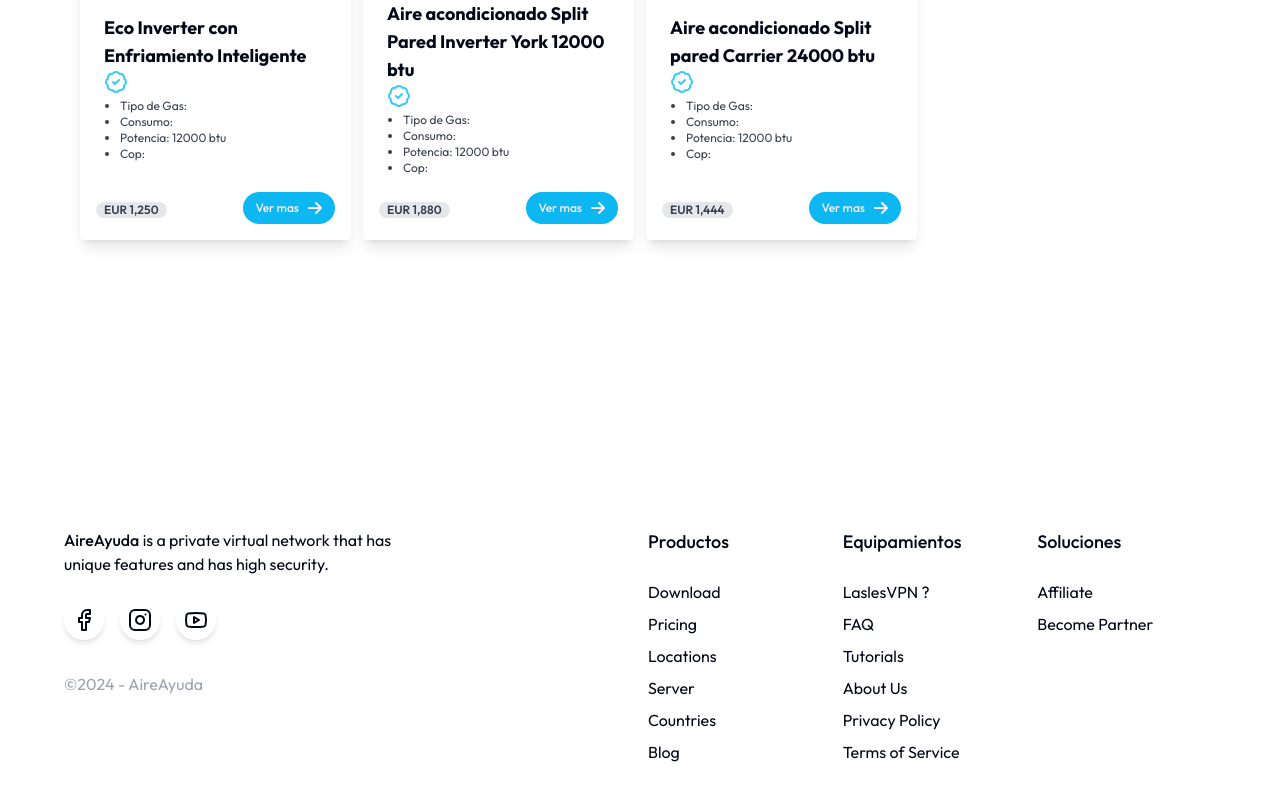
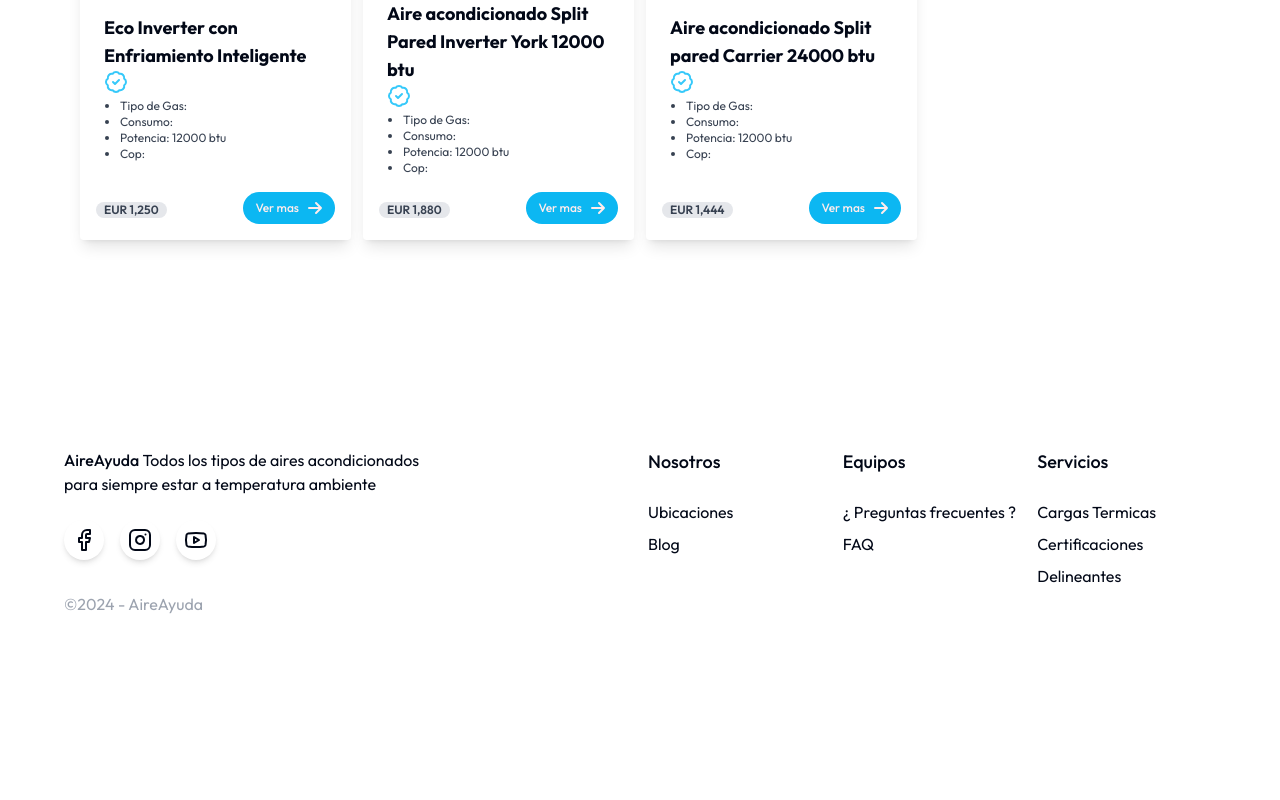
Before and after one commit to robcartome/website-front, a Next.js app: page /details/1 in a window 1280 px wide. Shown: the part 1476-2276 px from the top of the page. After the commit the page ends 2188 px from the top, so only its background shows below. Built offline with nearby package versions, Linux system fonts and the light colour scheme.

Commit message:
Add SectionInfo

```diff
--- a/app/(routes)/(home)/components/Hero/Hero.jsx
+++ b/app/(routes)/(home)/components/Hero/Hero.jsx
@@ -7,25 +7,7 @@ import {motion} from "framer-motion";
 import getScrollAnimation from "@/lib/getScrollAnimation";
 import ScrollAnimationWrapper from "../../../../../components/ScrollAnimationWrapper";
 
-const Hero = ({
-  listUser = [
-    {
-      name: "Usuarios",
-      number: "390",
-      icon: "/assets/Icon/heroicons_sm-user.svg",
-    },
-    {
-      name: "Lugares",
-      number: "20",
-      icon: "/assets/Icon/gridicons_location.svg",
-    },
-    {
-      name: "Servicios",
-      number: "50",
-      icon: "/assets/Icon/bx_bxs-server.svg",
-    },
-  ],
-}) => {
+const Hero = () => {
   const scrollAnimation = useMemo(() => getScrollAnimation(), []);
 
   return (
@@ -61,35 +43,6 @@ const Hero = ({
             </div>
           </motion.div>
       </ScrollAnimationWrapper>
-      <div className="relative w-full flex">
-        <ScrollAnimationWrapper
-          className="rounded-lg w-full grid grid-flow-row sm:grid-flow-row grid-cols-1 sm:grid-cols-3 py-9 divide-y-2 sm:divide-y-0 sm:divide-x-2 divide-gray-100 bg-white-500 z-10">
-          {listUser.map((listUsers, index) => (
-            <motion.div
-              className="flex items-center justify-start sm:justify-center py-4 sm:py-6 w-8/12 px-4 sm:w-auto mx-auto sm:mx-0"
-              key={index}
-              custom={{duration: 2 + index}}
-              variants={scrollAnimation}
-            >
-              <div className="flex mx-auto w-40 sm:w-auto">
-                <div className="flex items-center justify-center bg-sky-100 w-12 h-12 mr-6 rounded-full">
-                  <img src={listUsers.icon} className="h-6 w-6" />
-                </div>
-                <div className="flex flex-col">
-                  <p className="text-xl text-black-600 font-bold">
-                    {listUsers.number}+
-                  </p>
-                  <p className="text-lg text-black-500">{listUsers.name}</p>
-                </div>
-              </div>
-            </motion.div>
-          ))}
-       </ScrollAnimationWrapper>
-       <div
-          className="absolute bg-black-600 opacity-5 w-11/12 roudned-lg h-64 sm:h-48 top-0 mt-8 mx-auto left-0 right-0"
-          style={{ filter: "blur(114px)" }}
-       ></div>
-      </div>
     </div>
   );
 };
--- /dev/null
+++ b/app/(routes)/(home)/components/SectionInfo/SectionInfo.jsx
@@ -0,0 +1,67 @@
+"use client";
+
+import React, { useMemo } from "react";
+import {motion} from "framer-motion";
+import getScrollAnimation from "@/lib/getScrollAnimation";
+import ScrollAnimationWrapper from "../../../../../components/ScrollAnimationWrapper";
+
+const SectionInfo = ({
+  listUser = [
+    {
+      name: "Usuarios",
+      number: "390",
+      icon: "/assets/Icon/heroicons_sm-user.svg",
+    },
+    {
+      name: "Lugares",
+      number: "20",
+      icon: "/assets/Icon/gridicons_location.svg",
+    },
+    {
+      name: "Servicios",
+      number: "50",
+      icon: "/assets/Icon/bx_bxs-server.svg",
+    },
+  ],
+}) => {
+  const scrollAnimation = useMemo(() => getScrollAnimation(), []);
+
+  return (
+    <div
+      className="max-w-screen-xl md:mt-4 xl:px-12 mx-auto"
+      id="fin"
+    >
+      <div className="relative w-full flex">
+        <ScrollAnimationWrapper
+          className="rounded-lg w-full grid grid-flow-row sm:grid-flow-row grid-cols-1 sm:grid-cols-3 py-9 divide-y-2 sm:divide-y-0 sm:divide-x-2 divide-gray-100 bg-white-500 z-10">
+          {listUser.map((listUsers, index) => (
+            <motion.div
+              className="flex items-center justify-start sm:justify-center py-4 sm:py-6 w-8/12 px-4 sm:w-auto mx-auto sm:mx-0"
+              key={index}
+              custom={{duration: 2 + index}}
+              variants={scrollAnimation}
+            >
+              <div className="flex mx-auto w-40 sm:w-auto">
+                <div className="flex items-center justify-center bg-sky-100 w-12 h-12 mr-6 rounded-full">
+                  <img src={listUsers.icon} className="h-6 w-6" />
+                </div>
+                <div className="flex flex-col">
+                  <p className="text-xl text-black-600 font-bold">
+                    {listUsers.number}+
+                  </p>
+                  <p className="text-lg text-black-500">{listUsers.name}</p>
+                </div>
+              </div>
+            </motion.div>
+          ))}
+       </ScrollAnimationWrapper>
+       <div
+          className="absolute bg-black-600 opacity-5 w-11/12 roudned-lg h-64 sm:h-48 top-0 mt-8 mx-auto left-0 right-0"
+          style={{ filter: "blur(114px)" }}
+       ></div>
+      </div>
+    </div>
+  );
+};
+
+export default SectionInfo;
--- a/components/Footer.jsx
+++ b/components/Footer.jsx
@@ -3,13 +3,12 @@ import React from "react";
 
 const Footer = () => {
   return (
-    <div className="bg-white-300 pt-44 pb-24">
+    <div className="bg-white-300 pt-24 pb-24">
       <div className="max-w-screen-xl w-full mx-auto px-6 sm:px-8 lg:px-16 grid grid-rows-6 sm:grid-rows-1 grid-flow-row sm:grid-flow-col grid-cols-3 sm:grid-cols-12 gap-4">
         <div className="row-span-2 sm:col-span-4 col-start-1 col-end-4 sm:col-end-5 flex flex-col items-start ">
           {/* <LogoVPN className="h-8 w-auto mb-6" /> */}
           <p className="mb-4">
-            <strong className="font-medium">AireAyuda</strong> is a private
-            virtual network that has unique features and has high security.
+            <strong className="font-medium">AireAyuda</strong> Todos los tipos de aires acondicionados para siempre estar a temperatura ambiente
           </p>
           <div className="flex w-full mt-2 mb-8 -mx-2">
             <div className="mx-2 bg-white-500 rounded-full items-center justify-center flex p-2 shadow-md">
@@ -28,22 +27,10 @@ const Footer = () => {
           <p className="text-gray-400">©{new Date().getFullYear()} - AireAyuda</p>
         </div>
         <div className=" row-span-2 sm:col-span-2 sm:col-start-7 sm:col-end-9 flex flex-col">
-          <p className="text-black-600 mb-4 font-medium text-lg">Productos</p>
+          <p className="text-black-600 mb-4 font-medium text-lg">Nosotros</p>
           <ul className="text-black-500 ">
             <li className="my-2 hover:text-sky-500 cursor-pointer transition-all">
-              Download{" "}
-            </li>
-            <li className="my-2 hover:text-sky-500 cursor-pointer transition-all">
-              Pricing{" "}
-            </li>
-            <li className="my-2 hover:text-sky-500 cursor-pointer transition-all">
-              Locations{" "}
-            </li>
-            <li className="my-2 hover:text-sky-500 cursor-pointer transition-all">
-              Server{" "}
-            </li>
-            <li className="my-2 hover:text-sky-500 cursor-pointer transition-all">
-              Countries{" "}
+              Ubicaciones{" "}
             </li>
             <li className="my-2 hover:text-sky-500 cursor-pointer transition-all">
               Blog{" "}
@@ -51,36 +38,27 @@ const Footer = () => {
           </ul>
         </div>
         <div className="row-span-2 sm:col-span-2 sm:col-start-9 sm:col-end-11 flex flex-col">
-          <p className="text-black-600 mb-4 font-medium text-lg">Equipamientos</p>
+          <p className="text-black-600 mb-4 font-medium text-lg">Equipos</p>
           <ul className="text-black-500">
             <li className="my-2 hover:text-sky-500 cursor-pointer transition-all">
-              LaslesVPN ?{" "}
+              ¿ Preguntas frecuentes ?{" "}
             </li>
             <li className="my-2 hover:text-sky-500 cursor-pointer transition-all">
               FAQ{" "}
             </li>
-            <li className="my-2 hover:text-sky-500 cursor-pointer transition-all">
-              Tutorials{" "}
-            </li>
-            <li className="my-2 hover:text-sky-500 cursor-pointer transition-all">
-              About Us{" "}
-            </li>
-            <li className="my-2 hover:text-sky-500 cursor-pointer transition-all">
-              Privacy Policy{" "}
-            </li>
-            <li className="my-2 hover:text-sky-500 cursor-pointer transition-all">
-              Terms of Service{" "}
-            </li>
           </ul>
         </div>
         <div className="row-span-2 sm:col-span-2 sm:col-start-11 sm:col-end-13 flex flex-col">
-          <p className="text-black-600 mb-4 font-medium text-lg">Soluciones</p>
+          <p className="text-black-600 mb-4 font-medium text-lg">Servicios</p>
           <ul className="text-black-500">
             <li className="my-2 hover:text-sky-500 cursor-pointer transition-all">
-              Affiliate{" "}
+              Cargas Termicas{" "}
             </li>
             <li className="my-2 hover:text-sky-500 cursor-pointer transition-all">
-              Become Partner{" "}
+              Certificaciones{" "}
+            </li>
+            <li className="my-2 hover:text-sky-500 cursor-pointer transition-all">
+              Delineantes{" "}
             </li>
           </ul>
         </div>
--- a/package.json
+++ b/package.json
@@ -9,7 +9,7 @@
     "lint": "next lint"
   },
   "dependencies": {
-    "@radix-ui/react-dialog": "^1.1.1",
+    "@radix-ui/react-dialog": "^1.1.2",
     "@radix-ui/react-navigation-menu": "^1.2.0",
     "@radix-ui/react-slot": "^1.1.0",
     "@radix-ui/react-toast": "^1.2.1",
```
Also changed, not shown: 1 other file (tests, documents, lock files or other folders).
